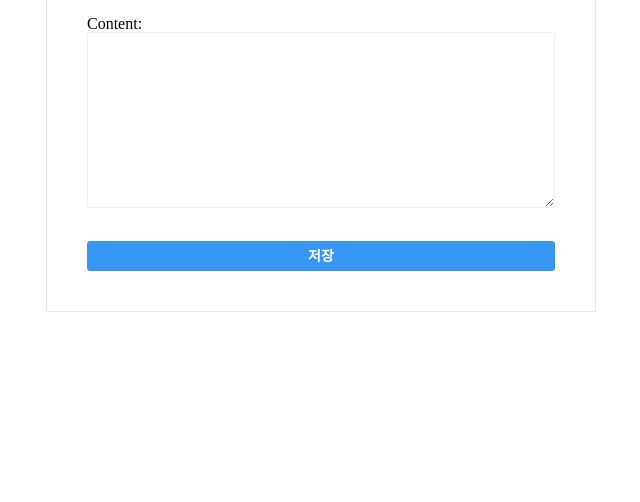
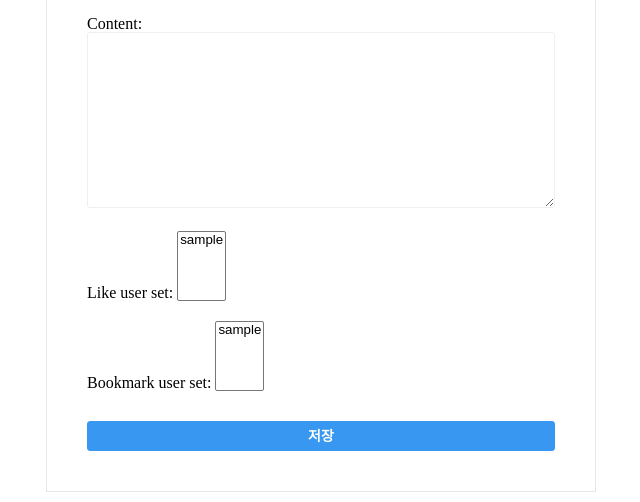
Before and after one commit to GGongnanE/Insta_clone, a Django app: page /post/new/ in a window 1280 px wide. Shown: the part 593-1095 px from the top of the page, without its empty margins (319-959 px from the left). Before the commit the page ends 905 px from the top, so only its background shows below. Run offline with Django 4.2, Linux system fonts and the light colour scheme; the visitor is signed in with stand-in values (Sample User, id 1); data comes from the database, SQL or seed files in the repository; some libraries are stand-ins or nearby versions.

Commit message:
좋아요, 북마크 기능 추가 (#3)
* 신규 포스팅 작성 (이미지 미리보기 구현)

* CRUD 기능 초안 작성

* 좋아요, 북마크 기능 추가

```diff
--- a/post/admin.py
+++ b/post/admin.py
@@ -1,7 +1,6 @@
 from django import forms
 from django.contrib import admin
-from .models import Post
-
+from .models import Post, Like, Bookmark
 
 
 # Register your models here.
@@ -13,12 +12,19 @@ class PostForm(forms.ModelForm):
         fields = '__all__'
 
 
+# 어드민 페이지 정리
+class LikeInline(admin.TabularInline):
+    model = Like
+
+
 '''
     - admin.register 데코레이터를 이용한다.
     1. admin 페이지에서 id, author, nickname, content, created_at을 리스트에 보이게 하고,
        author, nickname, content에만 링크가 걸리도록 설정한다.
     2. nickname은 사용자가 포스트를 작성할 때 따로 입력하지 않기 때문에, nickname을 가져오는 함수를 만든다.
 '''
+
+
 @admin.register(Post)
 class PostAdmin(admin.ModelAdmin):
     list_display = ['id', 'author', 'nickname', 'content', 'created_at']
@@ -26,3 +32,15 @@ class PostAdmin(admin.ModelAdmin):
 
     def nickname(request, post):
         return post.author.profile.nickname
+
+
+@admin.register(Like)
+class LikeAdmin(admin.ModelAdmin):
+    list_display = ['id', 'post','user','created_at']
+    list_display_links = ['post', 'user']
+
+
+@admin.register(Bookmark)
+class LikeAdmin(admin.ModelAdmin):
+    list_display = ['id', 'post','user','created_at']
+    list_display_links = ['post', 'user']
--- a/post/models.py
+++ b/post/models.py
@@ -19,15 +19,57 @@ def photo_path(instance, filename):
 class Post(models.Model):
     author = models.ForeignKey(settings.AUTH_USER_MODEL, on_delete=models.CASCADE)
     photo = ProcessedImageField(upload_to=photo_path,
-                                processors=[ResizeToFill(600,600)],
+                                processors=[ResizeToFill(600, 600)],
                                 format='PNG',
-                                options={ 'quality':100 })
+                                options={'quality': 100})
     content = models.CharField(max_length=200, help_text="최대 200자 입력 가능")
+    like_user_set = models.ManyToManyField(settings.AUTH_USER_MODEL,
+                                           blank=True,
+                                           related_name='like_user_set',
+                                           through='Like')
+    bookmark_user_set = models.ManyToManyField(settings.AUTH_USER_MODEL,
+                                           blank=True,
+                                           related_name='bookmark_user_set',
+                                           through='Bookmark')
+
     created_at = models.DateTimeField(auto_now_add=True)
     update_at = models.DateTimeField(auto_now=True)
 
     class Meta:
         ordering = ['-created_at']
 
+    @property
+    def like_count(self):
+        return self.like_user_set.count()
+
+    @property
+    def bookmark_count(self):
+        return self.bookmark_user_set.count()
+
     def __str__(self):
         return self.content
+
+
+# 좋아요
+class Like(models.Model):
+    user = models.ForeignKey(settings.AUTH_USER_MODEL, on_delete=models.CASCADE)
+    post = models.ForeignKey(Post, on_delete=models.CASCADE)
+    created_at = models.DateTimeField(auto_now_add=True)
+    updated_at = models.DateTimeField(auto_now=True)
+
+    class Meta:
+        unique_together = (
+            ('user', 'post')
+        )
+
+
+class Bookmark(models.Model):
+    user = models.ForeignKey(settings.AUTH_USER_MODEL, on_delete=models.CASCADE)
+    post = models.ForeignKey(Post, on_delete=models.CASCADE)
+    created_at = models.DateTimeField(auto_now_add=True)
+    updated_at = models.DateTimeField(auto_now=True)
+
+    class Meta:
+        unique_together = (
+            ('user', 'post')
+        )
--- a/post/urls.py
+++ b/post/urls.py
@@ -7,5 +7,7 @@ urlpatterns = [
     path('', post_list, name='post_list'),
     path('new/', post_new, name='post_new'),
     path('edit/<int:pk>/', post_edit, name='post_edit'),
-    path('delete/<int:pk>/', post_delete, name='post_delete')
+    path('delete/<int:pk>/', post_delete, name='post_delete'),
+    path('like/', post_like, name='post_like'),
+    path('bookmark/', post_bookmark, name='post_bookmark'),
 ]
--- a/post/views.py
+++ b/post/views.py
@@ -5,6 +5,10 @@ from django.shortcuts import get_object_or_404, redirect, render
 
 from .admin import PostForm
 from .models import Post
+
+import json
+from django.views.decorators.http import require_POST
+from django.http import HttpResponse
 
 '''
     1. 요청이 들어오면 posts 변수에 Post 전부를 저장
@@ -91,3 +95,40 @@ def post_delete(request, pk):
         messages.success(request, '삭제 완료')
 
     return redirect('post:post_list')
+
+
+@login_required
+@require_POST
+def post_like(request):
+    pk = request.POST.get('pk', None)
+    post = get_object_or_404(Post, pk=pk)
+    post_like, post_like_created = post.like_set.get_or_create(user=request.user)
+
+    if not post_like_created:
+        post_like.delete()
+        message = "좋아요를 취소합니다."
+    else:
+        message = "좋아요"
+
+    context = {'like_count': post.like_count, 'message': message }
+
+    return HttpResponse(json.dumps(context), content_type="application/json")
+
+
+@login_required
+@require_POST
+def post_bookmark(request):
+    pk = request.POST.get('pk', None)
+    post = get_object_or_404(Post, pk=pk)
+    post_bookmark, post_bookmark_created = post.bookmark_set.get_or_create(user=request.user)
+
+    if not post_bookmark_created:
+        post_bookmark.delete()
+        message = "북마크 취소"
+    else:
+        message = "북마크"
+
+    context = {'bookmark_count': post.bookmark_count,
+               'message': message}
+
+    return HttpResponse(json.dumps(context), content_type="application/json")
```
Also changed, not shown: post/templates/post/post_list.html (+14 -5 lines), post/templates/post/script_ajax.html (added, +70 -0 lines), media/post/22/05/30/admin/WXQIJyjg.PNG (added), media/post/22/05/30/admin/tBZLrYvB.PNG (added), post/migrations/0002_like_bookmark.py (added), post/migrations/0003_post_bookmark_user_set_post_like_user_set.py (added).
